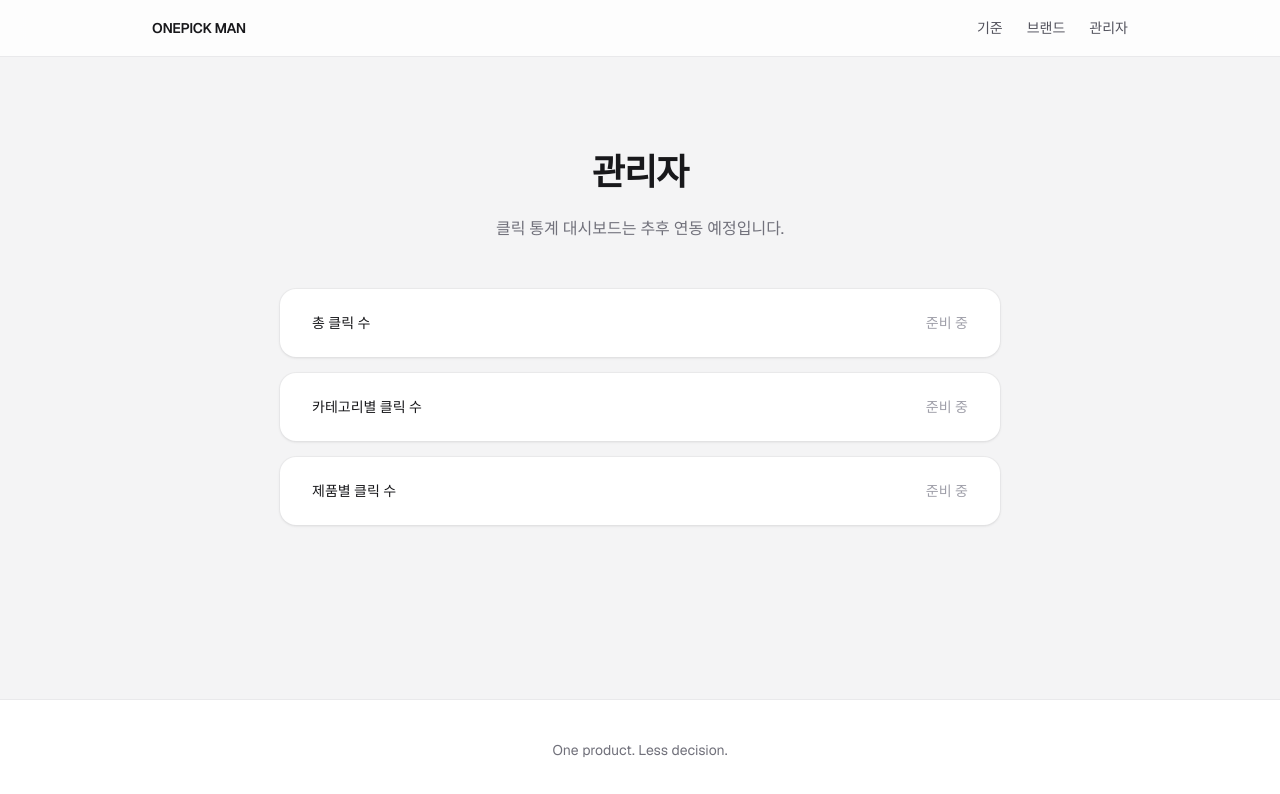
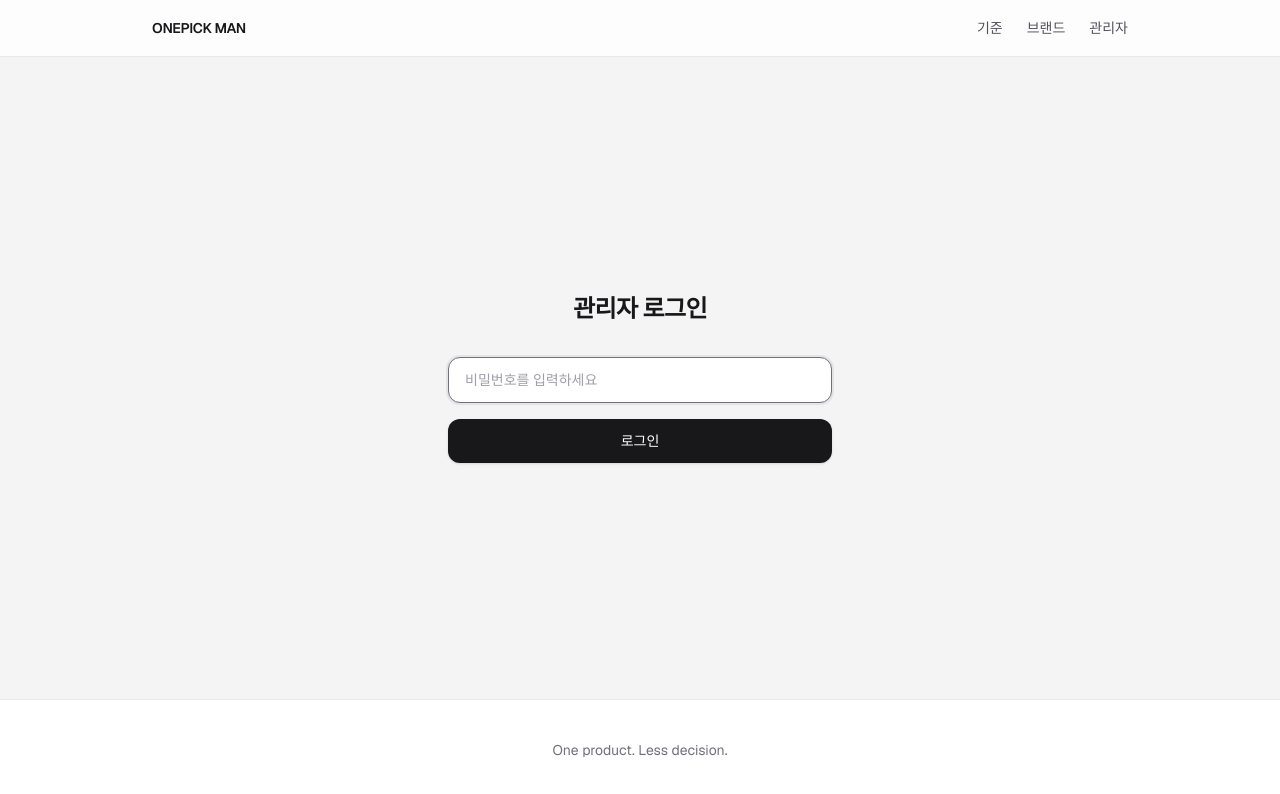
Before and after one commit to TakeYou924/onepick-man, a Next.js app: page /admin in a window 1280 px wide. Shown: the top 794 px of the page. Built offline with nearby package versions, Linux system fonts and the light colour scheme.

Commit message:
protect admin page and show click stats

```diff
--- a/app/admin/page.tsx
+++ b/app/admin/page.tsx
@@ -1,33 +1,178 @@
-const stats = [
-  { label: "총 클릭 수", value: "준비 중" },
-  { label: "카테고리별 클릭 수", value: "준비 중" },
-  { label: "제품별 클릭 수", value: "준비 중" },
-];
+"use client";
+
+import { useState } from "react";
+
+interface CategoryStat {
+  slug: string;
+  count: number;
+}
+
+interface UrlStat {
+  url: string;
+  count: number;
+}
+
+interface Stats {
+  total: number;
+  byCategory: CategoryStat[];
+  topUrls: UrlStat[];
+}
 
 export default function AdminPage() {
+  const [password, setPassword] = useState("");
+  const [stats, setStats] = useState<Stats | null>(null);
+  const [error, setError] = useState<string | null>(null);
+  const [loading, setLoading] = useState(false);
+
+  async function handleSubmit(e: React.FormEvent) {
+    e.preventDefault();
+    setError(null);
+    setLoading(true);
+
+    try {
+      const res = await fetch("/api/admin/stats", {
+        headers: { "x-admin-password": password },
+      });
+
+      const json = await res.json();
+
+      if (!res.ok || !json.ok) {
+        setError(
+          res.status === 401 ? "비밀번호가 올바르지 않습니다." : json.error ?? "오류가 발생했습니다."
+        );
+        return;
+      }
+
+      setStats(json.stats);
+    } catch {
+      setError("서버에 연결할 수 없습니다.");
+    } finally {
+      setLoading(false);
+    }
+  }
+
+  if (stats) {
     return (
       <main className="flex-1 bg-zinc-100">
         <section className="mx-auto max-w-3xl px-6 py-16 sm:py-24">
-        <h1 className="text-center text-3xl font-semibold tracking-tight text-zinc-900 sm:text-4xl">
-          관리자
+          <div className="flex items-center justify-between">
+            <h1 className="text-3xl font-semibold tracking-tight text-zinc-900 sm:text-4xl">
+              관리자 대시보드
             </h1>
-        <p className="mt-6 text-center text-zinc-500">
-          클릭 통계 대시보드는 추후 연동 예정입니다.
+            <button
+              onClick={() => {
+                setStats(null);
+                setPassword("");
+              }}
+              className="text-sm text-zinc-400 hover:text-zinc-600"
+            >
+              로그아웃
+            </button>
+          </div>
+
+          {/* 총 클릭 수 */}
+          <div className="mt-10 rounded-2xl bg-white px-8 py-6 shadow-sm ring-1 ring-zinc-200/60">
+            <p className="text-sm font-medium text-zinc-500">총 클릭 수</p>
+            <p className="mt-1 text-4xl font-bold text-zinc-900">
+              {stats.total.toLocaleString()}
             </p>
-        <ul className="mt-12 space-y-4">
-          {stats.map((stat) => (
+          </div>
+
+          {/* 카테고리별 클릭 수 */}
+          <div className="mt-6">
+            <h2 className="text-lg font-semibold text-zinc-800">카테고리별 클릭 수</h2>
+            {stats.byCategory.length === 0 ? (
+              <p className="mt-4 text-sm text-zinc-400">데이터가 없습니다.</p>
+            ) : (
+              <ul className="mt-4 space-y-3">
+                {stats.byCategory.map((item) => (
                   <li
-              key={stat.label}
-              className="flex items-center justify-between rounded-2xl bg-white px-8 py-6 shadow-sm ring-1 ring-zinc-200/60"
+                    key={item.slug}
+                    className="flex items-center justify-between rounded-2xl bg-white px-8 py-5 shadow-sm ring-1 ring-zinc-200/60"
                   >
-              <span className="text-sm font-medium text-zinc-900">
-                {stat.label}
+                    <span className="text-sm font-medium text-zinc-900">{item.slug}</span>
+                    <span className="text-sm font-semibold text-zinc-700">
+                      {item.count.toLocaleString()}회
                     </span>
-              <span className="text-sm text-zinc-400">{stat.value}</span>
                   </li>
                 ))}
               </ul>
+            )}
+          </div>
+
+          {/* 제품별 클릭 수 (TOP 10) */}
+          <div className="mt-8">
+            <h2 className="text-lg font-semibold text-zinc-800">제품별 클릭 수 (TOP 10)</h2>
+            {stats.topUrls.length === 0 ? (
+              <p className="mt-4 text-sm text-zinc-400">데이터가 없습니다.</p>
+            ) : (
+              <ul className="mt-4 space-y-3">
+                {stats.topUrls.map((item, i) => (
+                  <li
+                    key={item.url}
+                    className="flex items-start justify-between gap-4 rounded-2xl bg-white px-8 py-5 shadow-sm ring-1 ring-zinc-200/60"
+                  >
+                    <div className="flex items-start gap-3 min-w-0">
+                      <span className="mt-0.5 shrink-0 text-xs font-bold text-zinc-400">
+                        {i + 1}
+                      </span>
+                      <a
+                        href={item.url}
+                        target="_blank"
+                        rel="noopener noreferrer"
+                        className="truncate text-sm text-zinc-700 hover:text-zinc-900 hover:underline"
+                        title={item.url}
+                      >
+                        {item.url}
+                      </a>
+                    </div>
+                    <span className="shrink-0 text-sm font-semibold text-zinc-700">
+                      {item.count.toLocaleString()}회
+                    </span>
+                  </li>
+                ))}
+              </ul>
+            )}
+          </div>
         </section>
       </main>
     );
   }
+
+  return (
+    <main className="flex flex-1 items-center justify-center bg-zinc-100 px-6 py-24">
+      <div className="w-full max-w-sm">
+        <h1 className="text-center text-2xl font-semibold tracking-tight text-zinc-900">
+          관리자 로그인
+        </h1>
+        <form onSubmit={handleSubmit} className="mt-8 space-y-4">
+          <div>
+            <label htmlFor="password" className="sr-only">
+              비밀번호
+            </label>
+            <input
+              id="password"
+              type="password"
+              value={password}
+              onChange={(e) => setPassword(e.target.value)}
+              placeholder="비밀번호를 입력하세요"
+              required
+              autoFocus
+              className="w-full rounded-xl border border-zinc-300 bg-white px-4 py-3 text-sm text-zinc-900 placeholder-zinc-400 shadow-sm outline-none focus:border-zinc-500 focus:ring-2 focus:ring-zinc-200"
+            />
+          </div>
+          {error && (
+            <p className="text-center text-sm text-red-500">{error}</p>
+          )}
+          <button
+            type="submit"
+            disabled={loading}
+            className="w-full rounded-xl bg-zinc-900 px-4 py-3 text-sm font-medium text-white shadow-sm transition hover:bg-zinc-700 disabled:opacity-50"
+          >
+            {loading ? "확인 중..." : "로그인"}
+          </button>
+        </form>
+      </div>
+    </main>
+  );
+}
--- /dev/null
+++ b/app/api/admin/stats/route.ts
@@ -0,0 +1,68 @@
+import { NextRequest, NextResponse } from "next/server";
+import { supabase } from "@/lib/supabase";
+
+export async function GET(request: NextRequest) {
+  const adminPassword = process.env.ADMIN_PASSWORD;
+
+  if (!adminPassword) {
+    return NextResponse.json(
+      { ok: false, error: "Admin access not configured" },
+      { status: 503 }
+    );
+  }
+
+  const provided = request.headers.get("x-admin-password");
+
+  if (!provided || provided !== adminPassword) {
+    return NextResponse.json(
+      { ok: false, error: "Unauthorized" },
+      { status: 401 }
+    );
+  }
+
+  const { data, error } = await supabase
+    .from("click_events")
+    .select("category_slug, product_id, purchase_url, clicked_at");
+
+  if (error) {
+    console.error("[ADMIN_STATS_ERROR]", error);
+    return NextResponse.json(
+      { ok: false, error: "Failed to fetch stats" },
+      { status: 500 }
+    );
+  }
+
+  const rows = data ?? [];
+
+  const total = rows.length;
+
+  const byCategory: Record<string, number> = {};
+  for (const row of rows) {
+    const key = row.category_slug ?? "unknown";
+    byCategory[key] = (byCategory[key] ?? 0) + 1;
+  }
+
+  const byUrl: Record<string, number> = {};
+  for (const row of rows) {
+    const key = row.purchase_url ?? "unknown";
+    byUrl[key] = (byUrl[key] ?? 0) + 1;
+  }
+
+  const topUrls = Object.entries(byUrl)
+    .sort((a, b) => b[1] - a[1])
+    .slice(0, 10)
+    .map(([url, count]) => ({ url, count }));
+
+  const categoryStats = Object.entries(byCategory)
+    .sort((a, b) => b[1] - a[1])
+    .map(([slug, count]) => ({ slug, count }));
+
+  return NextResponse.json({
+    ok: true,
+    stats: {
+      total,
+      byCategory: categoryStats,
+      topUrls,
+    },
+  });
+}
```
Lines whose indentation alone changed are shown as unchanged.
